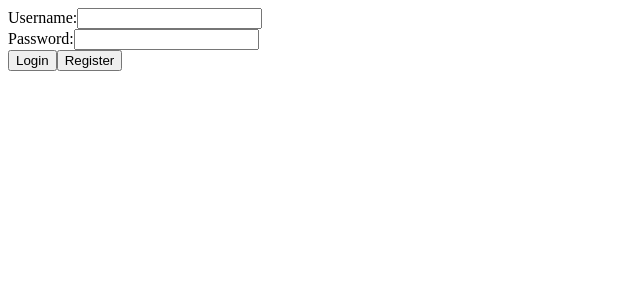
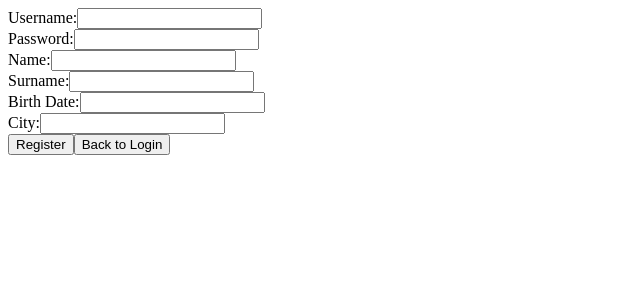
Before and after one commit to ilyazenchenko/social-network-react, a React (Create React App) app: page /register in a window 1280 px wide. Shown: the top 300 px of the page, without its empty margins (0-640 px from the left). Built offline with nearby package versions, Linux system fonts and the light colour scheme; no server answers.

Commit message:
работа со строкой в браузере; нужно fix: неаутентифицированный localhost:3000/{id}

```diff
--- a/package.json
+++ b/package.json
@@ -9,6 +9,7 @@
     "axios": "^1.6.8",
     "react": "^18.3.1",
     "react-dom": "^18.3.1",
+    "react-router-dom": "^6.23.0",
     "react-scripts": "5.0.1",
     "web-vitals": "^2.1.4"
   },
--- a/src/App.js
+++ b/src/App.js
@@ -1,32 +1,45 @@
-import React, { useState } from 'react';
-import LoginForm from './components/LoginForm';
-import UserProfile from './components/UserProfile';
+import React, { useState, useEffect } from 'react';
+import { BrowserRouter as Router, Route, Routes, Navigate } from 'react-router-dom';
+import LoginForm from './components/LoginForm.js';
+import RegisterForm from './components/RegisterForm.js';
+import UserProfile from './components/UserProfile.js';
 import axios from 'axios';
+import { AuthUserIdProvider } from './AuthUserIdContext';
 
 axios.defaults.withCredentials = true;
 
 function App() {
   const [user, setUser] = useState(null);
-  const [initialUser, setInitialUser] = useState(null);
 
-  const handleLoginSuccess = (userData) => {
-    setUser(userData);
-    setInitialUser(userData); // Сохранение изначальных данных пользователя
-  };
-
-  const handleLogout = () => {
-    setUser(null);
-    setInitialUser(null); // Очистка изначальных данных при выходе
-  };
+  useEffect(() => {
+    const checkAuth = async () => {
+      try {
+        const response = await axios.get('http://localhost:8080/auth/user', { withCredentials: true });
+        setUser(response.data.user);
+      } catch {
+        setUser(null);
+      }
+    };
+    checkAuth();
+  }, []);
 
   return (
-    <div>
-      {!user ? (
-        <LoginForm onLoginSuccess={handleLoginSuccess} />
-      ) : (
-        <UserProfile user={user} initialUser={initialUser} onLogout={handleLogout} />
-      )}
-    </div>
+    <AuthUserIdProvider>
+      <Router>
+        <Routes>
+          <Route
+            path="/login"
+            element={!user ? <LoginForm onLoginSuccess={setUser} /> : <Navigate replace to="/" />}
+          />
+          <Route
+            path="/register"
+            element={!user ? <RegisterForm onRegisterSuccess={setUser} /> : <Navigate replace to="/" />}
+          />
+          <Route path="/:id" element={<UserProfile onLogout={() => setUser(null)} />} />
+          <Route path="/" element={user ? <Navigate replace to={`/${user.id}`} /> : <Navigate replace to="/login" />} />
+        </Routes>
+      </Router>
+    </AuthUserIdProvider>
   );
 }
 
--- /dev/null
+++ b/src/AuthUserIdContext.js
@@ -0,0 +1,22 @@
+import React, { createContext, useContext, useEffect, useState } from 'react';
+
+const AuthUserIdContext = createContext();
+
+export const useAuthUserId = () => useContext(AuthUserIdContext);
+
+export const AuthUserIdProvider = ({ children }) => {
+  const [authUserId, setAuthUserId] = useState(() => {
+    const storedId = localStorage.getItem('authUserId');
+    return storedId ? JSON.parse(storedId) : null;
+  });
+
+  useEffect(() => {
+    localStorage.setItem('authUserId', JSON.stringify(authUserId));
+  }, [authUserId]);
+
+  return (
+    <AuthUserIdContext.Provider value={{ authUserId, setAuthUserId }}>
+      {children}
+    </AuthUserIdContext.Provider>
+  );
+};
--- a/src/components/LoginForm.js
+++ b/src/components/LoginForm.js
@@ -1,48 +1,43 @@
+// LoginForm.js
 import React, { useState } from 'react';
+import { useNavigate } from 'react-router-dom';
 import axios from 'axios';
-import RegisterForm from './RegisterForm';
+import { useAuthUserId } from '../AuthUserIdContext'; // Импортируем useAuthUserId
 
 function LoginForm({ onLoginSuccess }) {
   const [username, setUsername] = useState('');
   const [password, setPassword] = useState('');
-  const [showRegister, setShowRegister] = useState(false);
+  const navigate = useNavigate();
+  const { setAuthUserId } = useAuthUserId(); // Получаем setAuthUserId из контекста
 
   const handleLogin = async (e) => {
     e.preventDefault();
     try {
-      const response = await axios.post('http://localhost:8080/auth/process_login', {
-        login: username,
-        password: password
-      });
+      const response = await axios.post('http://localhost:8080/auth/process_login', { login: username, password: password });
+      console.log("login user", response.data);
       onLoginSuccess(response.data);
+      setAuthUserId(response.data.id); // Устанавливаем authUserId в контексте
+      navigate(`/${response.data.id}`);
     } catch (error) {
       console.error(error);
     }
   };
-
-  const switchToRegister = () => {
-    setShowRegister(true);
-  };
-
-  if (showRegister) {
-    return <RegisterForm onRegisterSuccess={() => setShowRegister(false)} onSwitchToLogin={() => setShowRegister(false)} />;
-  }
 
   return (
     <div>
       <form onSubmit={handleLogin}>
         <label>
           Username:
-          <input type="text" value={username} onChange={(e) => setUsername(e.target.value)} required={true} />
+          <input type="text" value={username} onChange={(e) => setUsername(e.target.value)} required />
         </label>
         <br />
         <label>
           Password:
-          <input type="password" value={password} onChange={(e) => setPassword(e.target.value)} required={true}/>
+          <input type="password" value={password} onChange={(e) => setPassword(e.target.value)} required />
         </label>
         <br />
         <button type="submit">Login</button>
-        <button type="button" onClick={switchToRegister}>Register</button>
+        <button type="button" onClick={() => navigate('/register')}>Register</button>
       </form>
     </div>
   );
--- a/src/components/RegisterForm.js
+++ b/src/components/RegisterForm.js
@@ -1,18 +1,21 @@
+// RegisterForm.js
 import React, { useState } from 'react';
+import { useNavigate } from 'react-router-dom';
 import axios from 'axios';
 
-function RegisterForm({ onRegisterSuccess, onSwitchToLogin}) {
+function RegisterForm({ onRegisterSuccess }) {
   const [username, setUsername] = useState('');
   const [password, setPassword] = useState('');
   const [name, setName] = useState('');
   const [surname, setSurname] = useState('');
   const [birthDate, setBirthDate] = useState('');
   const [city, setCity] = useState('');
+  const navigate = useNavigate();
 
   const handleRegister = async (e) => {
     e.preventDefault();
     try {
-      await axios.post('http://localhost:8080/auth/register', {
+      const response = await axios.post('http://localhost:8080/auth/register', {
         username,
         password,
         name,
@@ -20,7 +23,8 @@ function RegisterForm({ onRegisterSuccess, onSwitchToLogin}) {
         birthDate,
         city
       });
-      onRegisterSuccess();
+      onRegisterSuccess(response.data);
+      navigate(`/${response.data.id}`);  // Navigate to the new user's profile page
     } catch (error) {
       console.error('Ошибка регистрации:', error);
       alert('Ошибка при регистрации!');
@@ -31,17 +35,17 @@ function RegisterForm({ onRegisterSuccess, onSwitchToLogin}) {
     <form onSubmit={handleRegister}>
       <label>
         Username:
-        <input type="text" value={username} onChange={(e) => setUsername(e.target.value)} required={true}/>
+        <input type="text" value={username} onChange={(e) => setUsername(e.target.value)} required />
       </label>
       <br />
       <label>
         Password:
-        <input type="password" value={password} onChange={(e) => setPassword(e.target.value)} required={true}/>
+        <input type="password" value={password} onChange={(e) => setPassword(e.target.value)} required />
       </label>
       <br />
       <label>
         Name:
-        <input type="text" value={name} onChange={(e) => setName(e.target.value)} required={true} />
+        <input type="text" value={name} onChange={(e) => setName(e.target.value)} required />
       </label>
       <br />
       <label>
@@ -60,7 +64,7 @@ function RegisterForm({ onRegisterSuccess, onSwitchToLogin}) {
       </label>
       <br />
       <button type="submit">Register</button>
-      <button type="button" onClick={onSwitchToLogin}>Back to Login</button>
+      <button type="button" onClick={() => navigate('/login')}>Back to Login</button>
     </form>
   );
 }
--- a/src/components/UserProfile.js
+++ b/src/components/UserProfile.js
@@ -1,22 +1,27 @@
+// UserProfile.js
 import React, { useState, useEffect } from 'react';
+import { useNavigate, useParams } from 'react-router-dom';
 import axios from 'axios';
+import { useAuthUserId } from '../AuthUserIdContext.js';
 
-function UserProfile({ user, onLogout, initialUser }) {
-  const [currentUser, setCurrentUser] = useState(user);
+function UserProfile({ onLogout }) {
+    const { authUserId } = useAuthUserId(); // Получаем authUserId из контекста
+    const [currentUser, setCurrentUser] = useState(null);
+    const navigate = useNavigate();
+    const { id } = useParams();
 
     useEffect(() => {
-    setCurrentUser(user);
-  }, [user]);
+      fetchUserProfile(id);
+    }, [id]);
 
     const fetchUserProfile = async (userId) => {
       try {
         const response = await axios.get(`http://localhost:8080/${userId}`);
-      console.log(response.data.user)
         setCurrentUser(response.data.user);
-      console.log("current user:", Object.entries(currentUser));
+        console.log("current user id", response.data.user.id);
+        console.log("auth user id", authUserId);
       } catch (error) {
         console.error('Ошибка при получении данных пользователя:', error);
-      alert('Не удалось загрузить профиль пользователя!');
       }
     };
 
@@ -24,18 +29,16 @@ function UserProfile({ user, onLogout, initialUser }) {
     try {
       await axios.post('http://localhost:8080/auth/logout');
       onLogout();
+      navigate('/login');
     } catch (error) {
       console.error('Ошибка при выходе из системы', error);
-      alert('Ошибка при попытке выхода из системы!');
     }
   };
 
-  const isInitialUser = currentUser?.id === initialUser?.id;
-
   return (
     <div>
-      {!isInitialUser && (
-        <button onClick={() => setCurrentUser(initialUser)}>Домой</button>
+      {authUserId && authUserId.toString() !== id && ( // Показывать кнопку "Домой" только если это не страница текущего пользователя
+        <button onClick={() => navigate(`/${authUserId}`)}>Домой</button>
       )}
       <h1>{currentUser?.name} {currentUser?.surname}</h1>
       <h2>Posts</h2>
@@ -46,13 +49,13 @@ function UserProfile({ user, onLogout, initialUser }) {
       ))}
       <h2>Subscribers</h2>
       {currentUser?.subscribers?.map(sub => (
-        <p key={sub.id} onClick={() => fetchUserProfile(sub.id)} style={{cursor: 'pointer'}}>
+        <p key={sub.id} onClick={() => navigate(`/${sub.id}`)} style={{cursor: 'pointer'}}>
           {sub.name} {sub.surname}
         </p>
       ))}
       <h2>Subscribed To</h2>
       {currentUser?.subscribedTo?.map(sub => (
-        <p key={sub.id} onClick={() => fetchUserProfile(sub.id)} style={{cursor: 'pointer'}}>
+        <p key={sub.id} onClick={() => navigate(`/${sub.id}`)} style={{cursor: 'pointer'}}>
           {sub.name} {sub.surname}
         </p>
       ))}
```
Also changed, not shown: 1 other file (tests, documents, lock files or other folders). Lines whose indentation alone changed are shown as unchanged.
